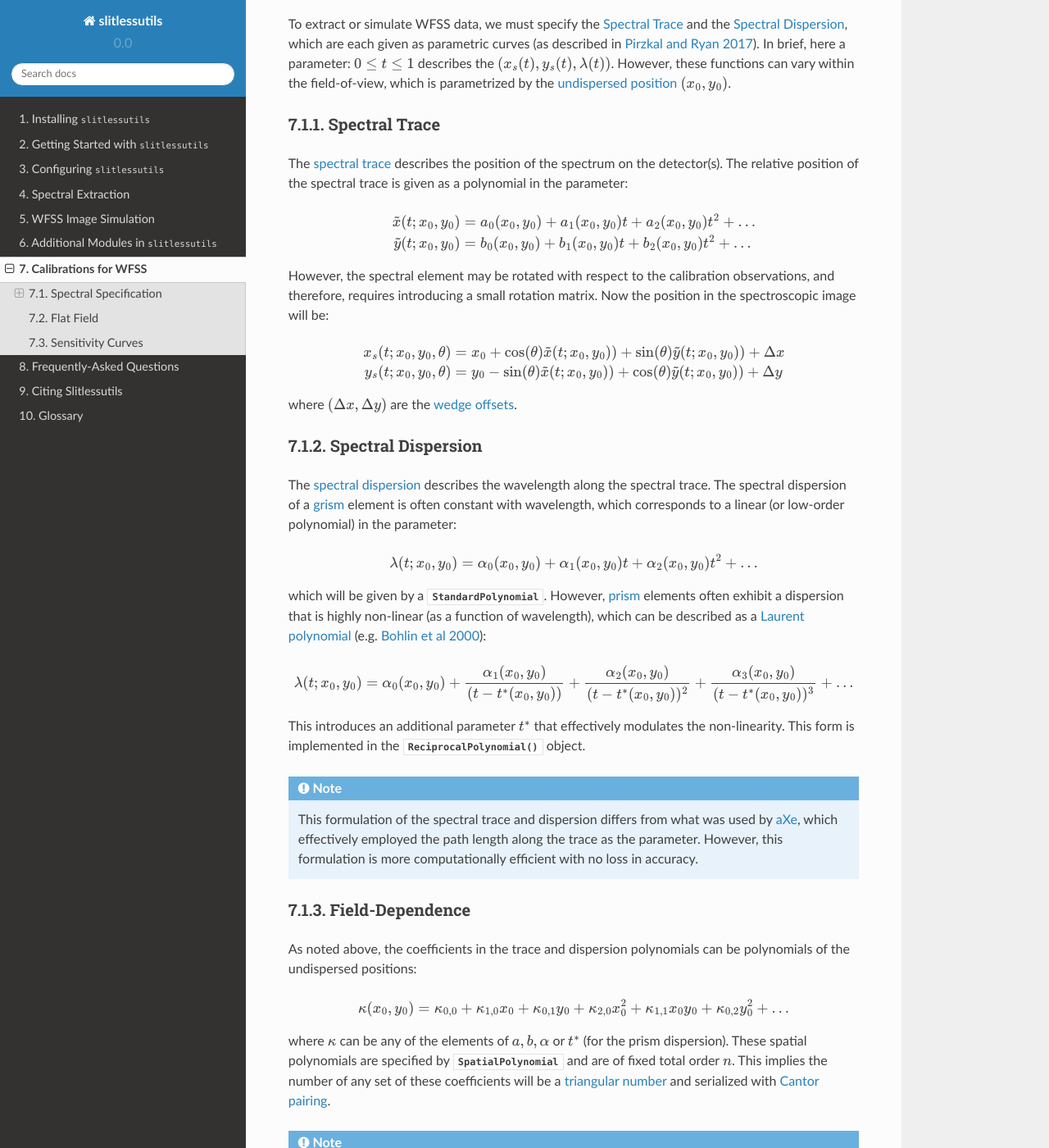
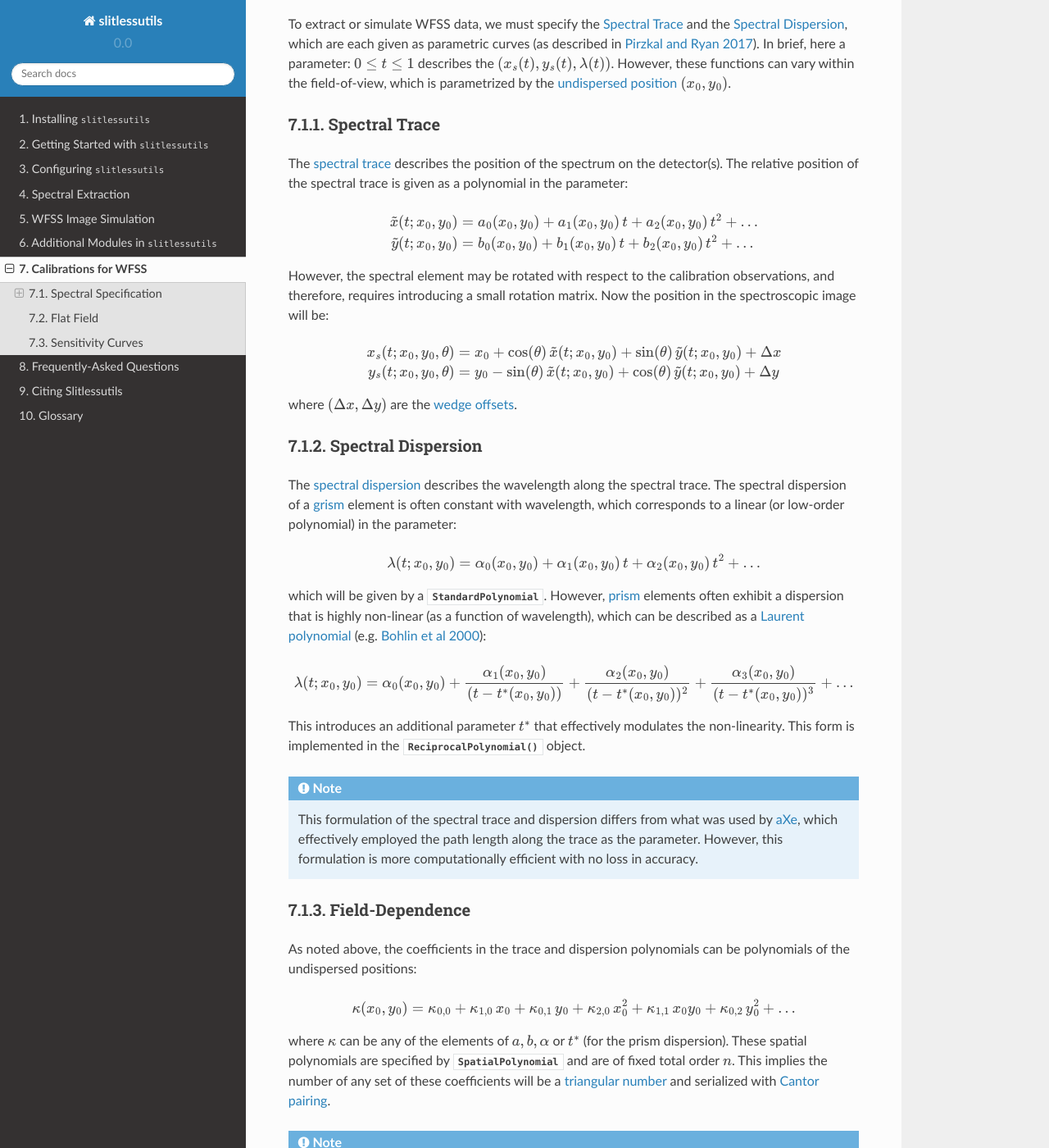
Before and after one commit to spacetelescope/slitlessutils, a Sphinx documentation site: the page built from docs/calib.rst, in a window 1280 px wide and 1400 px high, scrolled down 296 px. Shown: the whole window at 82% size. Built offline with Sphinx 7.4.7 and the Read the Docs theme 2.0.0, drawn with Linux system fonts in a browser that asks for light colours.

Commit message:
fixing latex issues

```diff
--- a/docs/calib.rst
+++ b/docs/calib.rst
@@ -20,16 +20,16 @@ The :term:`spectral trace` describes the position of the spectrum on the detecto
 
 .. math::
    \begin{eqnarray}
-		\tilde{x}(t;x_0,y_0) &=& a_0(x_0,y_0) + a_1(x_0,y_0)t + a_2(x_0,y_0)t^2 + \ldots \\
-		\tilde{y}(t;x_0,y_0) &=& b_0(x_0,y_0) + b_1(x_0,y_0)t + b_2(x_0,y_0)t^2 + \ldots
+		\tilde{x}(t;x_0,y_0) &=& a_0(x_0,y_0) + a_1(x_0,y_0)\,t + a_2(x_0,y_0)\,t^2 + \ldots \\
+		\tilde{y}(t;x_0,y_0) &=& b_0(x_0,y_0) + b_1(x_0,y_0)\,t + b_2(x_0,y_0)\,t^2 + \ldots
 	\end{eqnarray}
 
 However, the spectral element may be rotated with respect to the calibration observations, and therefore, requires introducing a small rotation matrix.  Now the position in the spectroscopic image will be:
 
 .. math::
 	\begin{eqnarray}
-		x_s(t;x_0,y_0,\theta) &=& x_0 + \cos(\theta)\tilde{x}(t;x_0,y_0)) + \sin(\theta)\tilde{y}(t;x_0,y_0)) + \Delta x \\
-		y_s(t;x_0,y_0,\theta) &=& y_0 - \sin(\theta)\tilde{x}(t;x_0,y_0)) + \cos(\theta)\tilde{y}(t;x_0,y_0)) + \Delta y
+		x_s(t;x_0,y_0,\theta) &=& x_0 + \cos(\theta)\,\tilde{x}(t;x_0,y_0) + \sin(\theta)\,\tilde{y}(t;x_0,y_0) + \Delta x \\
+		y_s(t;x_0,y_0,\theta) &=& y_0 - \sin(\theta)\,\tilde{x}(t;x_0,y_0) + \cos(\theta)\,\tilde{y}(t;x_0,y_0) + \Delta y
 	\end{eqnarray}
 
 where :math:`(\Delta x, \Delta y)` are the :term:`wedge offsets`.
@@ -42,7 +42,7 @@ Spectral Dispersion
 The :term:`spectral dispersion` describes the wavelength along the spectral trace.  The spectral dispersion of a :term:`grism` element is often constant with wavelength, which corresponds to a linear (or low-order polynomial) in the parameter:
 
 .. math::
-	\lambda(t;x_0,y_0) = \alpha_0(x_0,y_0) + \alpha_1(x_0,y_0)t + \alpha_2(x_0,y_0)t^2 + \ldots
+	\lambda(t;x_0,y_0) = \alpha_0(x_0,y_0) + \alpha_1(x_0,y_0)\,t + \alpha_2(x_0,y_0)\,t^2 + \ldots
 
 which will be given by a :class:`~slitlessutils.core.wfss.config.StandardPolynomial`.  However, :term:`prism` elements often exhibit a dispersion that is highly non-linear (as a function of wavelength), which can be described as a `Laurent polynomial <https://mathworld.wolfram.com/LaurentPolynomial.html>`_ (e.g. `Bohlin et al 2000 <https://www.stsci.edu/files/live/sites/www/files/home/hst/instrumentation/acs/documentation/instrument-science-reports-isrs/_documents/isr0001.pdf>`_):
 
@@ -64,7 +64,7 @@ Field-Dependence
 As noted above, the coefficients in the trace and dispersion polynomials can be polynomials of the undispersed positions:
 
 .. math::
-	\kappa(x_0,y_0) = \kappa_{0,0} + \kappa_{1,0}x_0 + \kappa_{0,1}y_0 + \kappa_{2,0}x_0^2 + \kappa_{1,1}x_0y_0 + \kappa_{0,2}y_0^2 + \ldots
+	\kappa(x_0,y_0) = \kappa_{0,0} + \kappa_{1,0}\,x_0 + \kappa_{0,1}\,y_0 + \kappa_{2,0}\,x_0^2 + \kappa_{1,1}\,x_0y_0 + \kappa_{0,2}\,y_0^2 + \ldots
 
 where :math:`\kappa` can be any of the elements of :math:`a, b, \alpha` or :math:`t^*` (for the prism dispersion). These spatial polynomials are specified by :class:`~slitlessutils.core.wfss.config.SpatialPolynomial` and are of fixed total order :math:`n`.  This implies the number of any set of these coefficients will be a `triangular number <https://en.wikipedia.org/wiki/Triangular_number>`_ and serialized with `Cantor pairing <https://en.wikipedia.org/wiki/Pairing_function>`_.
 
```
Also changed, not shown: docs/tabulation.rst (+13 -1 lines).
